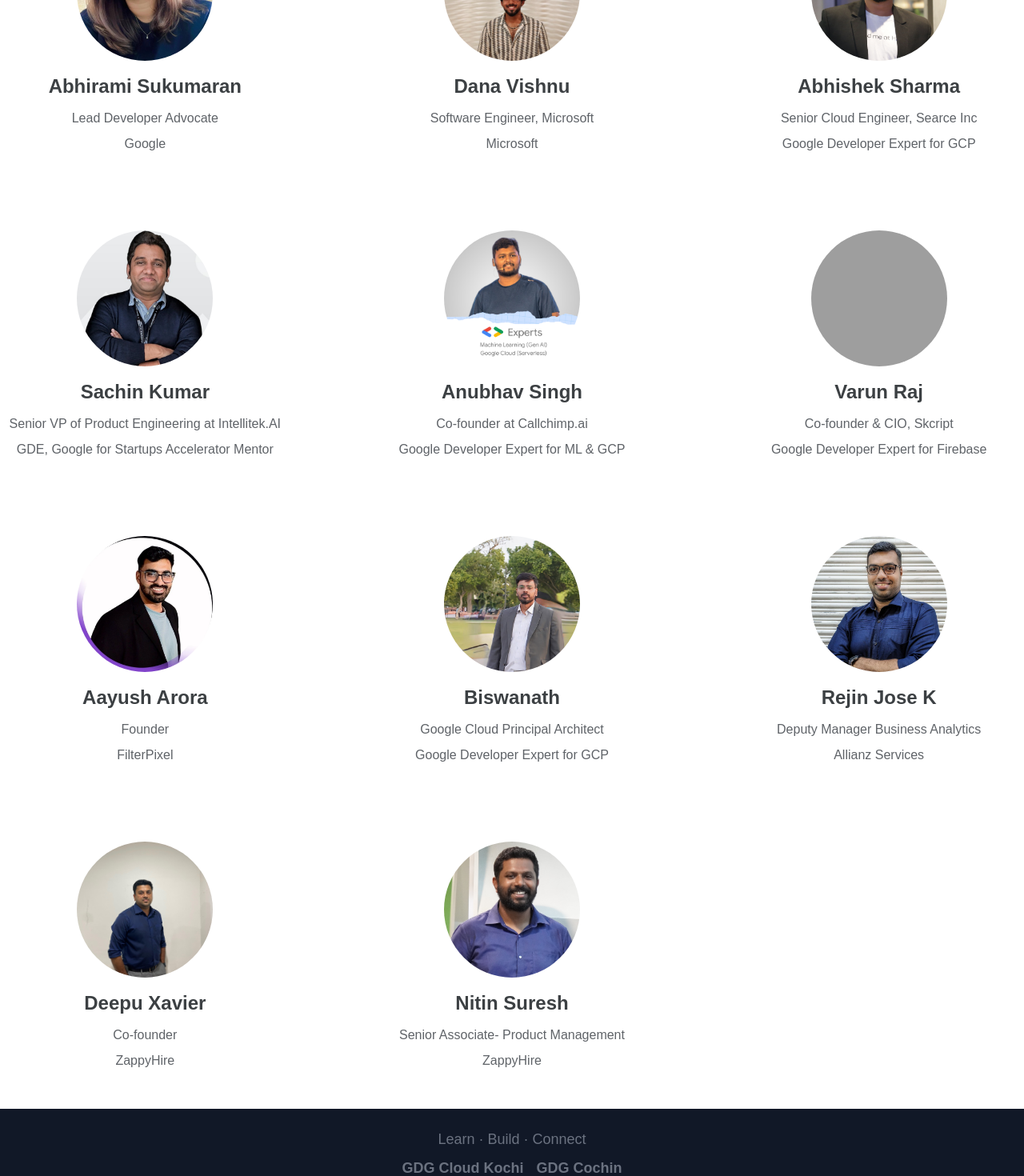
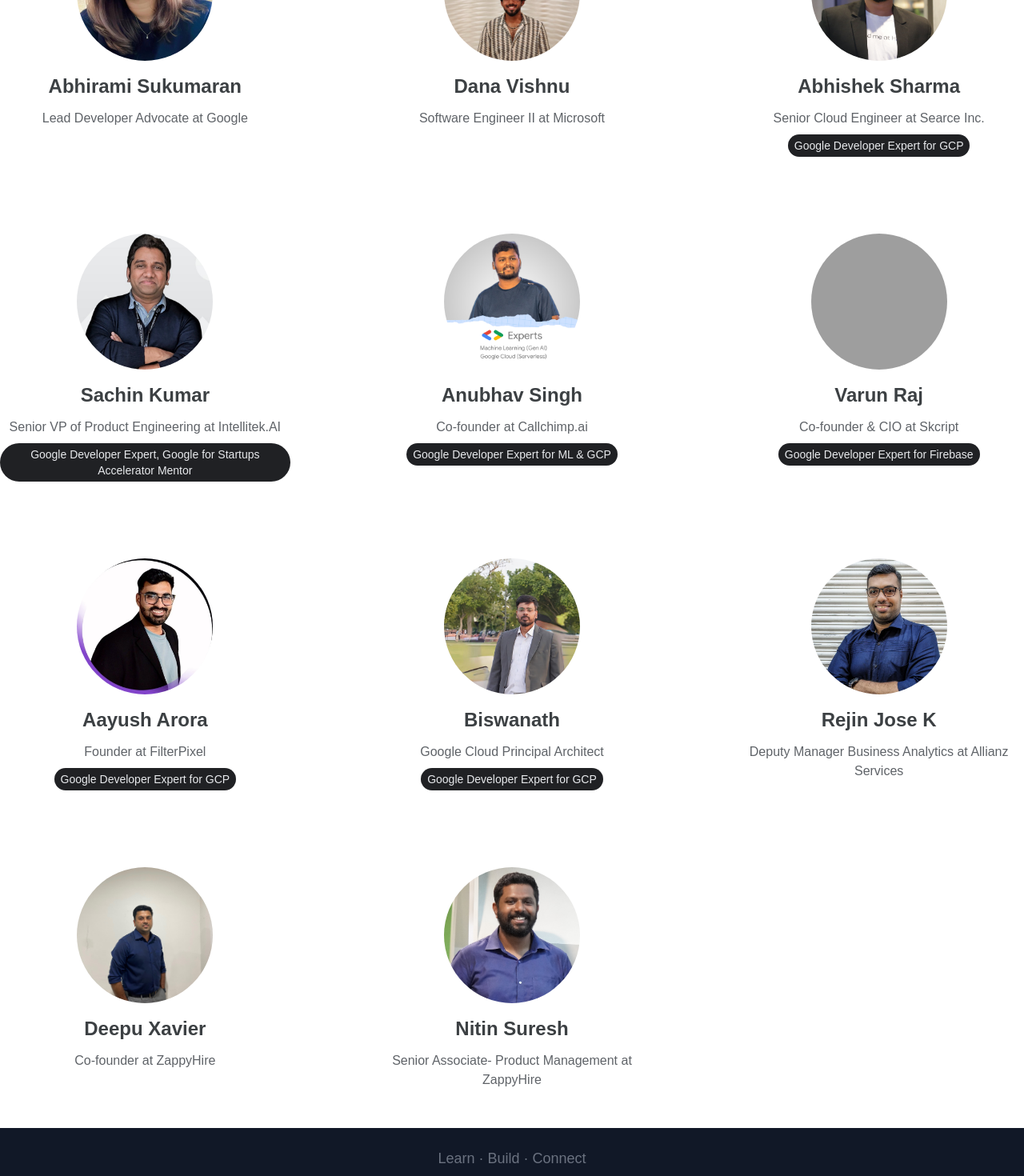
Before and after one commit to abdulhakkeempa/ccd-24, a Next.js app: page /speakers in a window 1280 px wide. Shown: the part 520-1990 px from the top of the page at 80% size. Built offline with nearby package versions, Linux system fonts and the light colour scheme; grey boxes are pictures that could not be loaded.

Commit message:
chore: update speaker format

```diff
--- a/src/app/components/SpeakerCard.tsx
+++ b/src/app/components/SpeakerCard.tsx
@@ -19,9 +19,14 @@ export default function SpeakerCard({ speaker }: { speaker: Speaker }) {
       />
       <div className="flex flex-col items-center gap-1">
         <h1 className="text-2xl font-semibold speaker-name">{speaker.name}</h1>
-        <div>
+        <div className='flex flex-col items-center gap-2'>
           <p className="text-base text-center speaker-designation">{speaker.designation}</p>
-          <p className="text-base text-center speaker-designation">{speaker.company}</p>
+            {/* <p className="text-base text-center speaker-designation">{speaker.designation}</p> */}
+            {speaker.company && (
+              <span className="text-sm text-center google-grey-900 google-grey-text px-2 py-1 rounded-full speaker-company">
+                {speaker.company}
+              </span>
+            )}
         </div>
       </div>
     </div>
--- a/src/app/globals.css
+++ b/src/app/globals.css
@@ -91,6 +91,10 @@ p {
   background-color: #e8eaed;
 }
 
+.google-grey-text {
+  color: #e8eaed;
+}
+
 .google-grey-900 {
   background-color: #202124;
 }
--- a/src/app/speakers/page.tsx
+++ b/src/app/speakers/page.tsx
@@ -9,26 +9,26 @@ const speakers = [
   {
     image: '/images/speakers/Abirami.jpeg',
     name: 'Abhirami Sukumaran',
-    designation: 'Lead Developer Advocate',
-    company: "Google"
+    designation: 'Lead Developer Advocate at Google',
+    company: ""
   },
   {
     image: '/images/speakers/Dana Vishnu.jpg',
     name: 'Dana Vishnu',
-    designation: 'Software Engineer, Microsoft',
-    company: "Microsoft"
+    designation: 'Software Engineer II at Microsoft',
+    company: ""
   },
   {
     image: '/images/speakers/Abhishek.JPG',
     name: 'Abhishek Sharma',
-    designation: 'Senior Cloud Engineer, Searce Inc',
+    designation: 'Senior Cloud Engineer at Searce Inc.',
     company: "Google Developer Expert for GCP"
   },
   {
     image: '/images/speakers/Sachin.jpg',
     name: 'Sachin Kumar',
     designation: 'Senior VP of Product Engineering at Intellitek.AI',
-    company: "GDE, Google for Startups Accelerator Mentor"
+    company: "Google Developer Expert, Google for Startups Accelerator Mentor"
   },
   {
     image: '/images/speakers/Anubhav Singh.png',
@@ -39,14 +39,14 @@ const speakers = [
   {
     image: '/images/speakers/Varun.png',
     name: 'Varun Raj',
-    designation: 'Co-founder & CIO, Skcript',
+    designation: 'Co-founder & CIO at Skcript',
     company: "Google Developer Expert for Firebase"
   },
   {
     image: '/images/speakers/Ayush.jpg',
     name: 'Aayush Arora',
-    designation: 'Founder',
-    company: "FilterPixel"
+    designation: 'Founder at FilterPixel',
+    company: "Google Developer Expert for GCP"
   },
   {
     image: '/images/speakers/Biswanath.jpeg',
@@ -57,20 +57,20 @@ const speakers = [
   {
     image: '/images/speakers/Rejion Jose.jpg',
     name: 'Rejin Jose K',
-    designation: 'Deputy Manager Business Analytics',
-    company: "Allianz Services"
+    designation: 'Deputy Manager Business Analytics at Allianz Services',
+    company: ""
   },
   {
     image: '/images/speakers/Deepu.jpeg',
     name: 'Deepu Xavier',
-    designation: 'Co-founder',
-    company: "ZappyHire"
+    designation: 'Co-founder at ZappyHire',
+    company: ""
   },
   {
     image: '/images/speakers/Nitin Suresh.jpg',
     name: 'Nitin Suresh',
-    designation: 'Senior Associate- Product Management',
-    company: "ZappyHire"
+    designation: 'Senior Associate- Product Management at ZappyHire',
+    company: ""
   },
 ];
 
```
